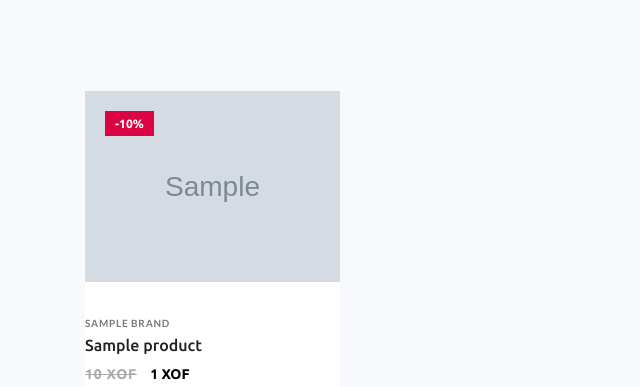
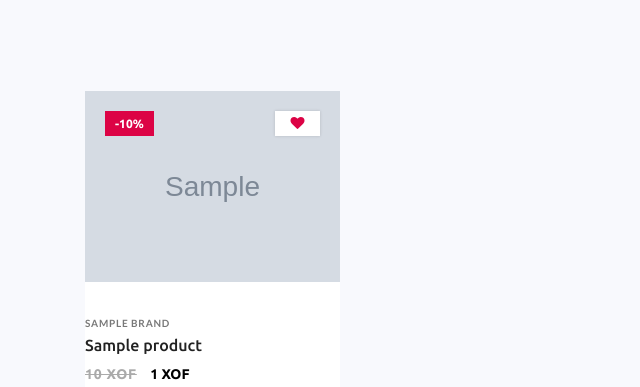
Before and after one commit to FranckyPopo/mechant_chop, a Django app: page / in a window 1280 px wide. Shown: the part 1589-1976 px from the top of the page, without its empty margins (0-640 px from the left). Run offline with Django 4.2, Linux system fonts and the light colour scheme; a user stored in the database is signed in; tables that the repository leaves empty hold one stand-in row (values such as "Sample post"); grey boxes marked "Sample" are stand-in pictures; some libraries are stand-ins or nearby versions; some web fonts are replaced.

Commit message:
Il est possible de voir le coeur en rouge pour les produits ajouté en favorie

```diff
--- a/shop/templates/shop/pages/index.html
+++ b/shop/templates/shop/pages/index.html
@@ -93,7 +93,11 @@
                                         hx-post="{% url 'shop_favourite' product.pk %}"
                                         hx-swap="none"
                                         class="product-favourite">
-                                        <a href="#" class="favme fa fa-heart"></a>
+                                        {% if product in user.likes.all %}
+                                            <a href="#" class="favme fa fa-heart active"></a>
+                                        {% else %}
+                                            <a href="#" class="favme fa fa-heart"></a>
+                                        {% endif %}
                                     </div>
                                 </div>
                                 <!-- Product Description -->
```
